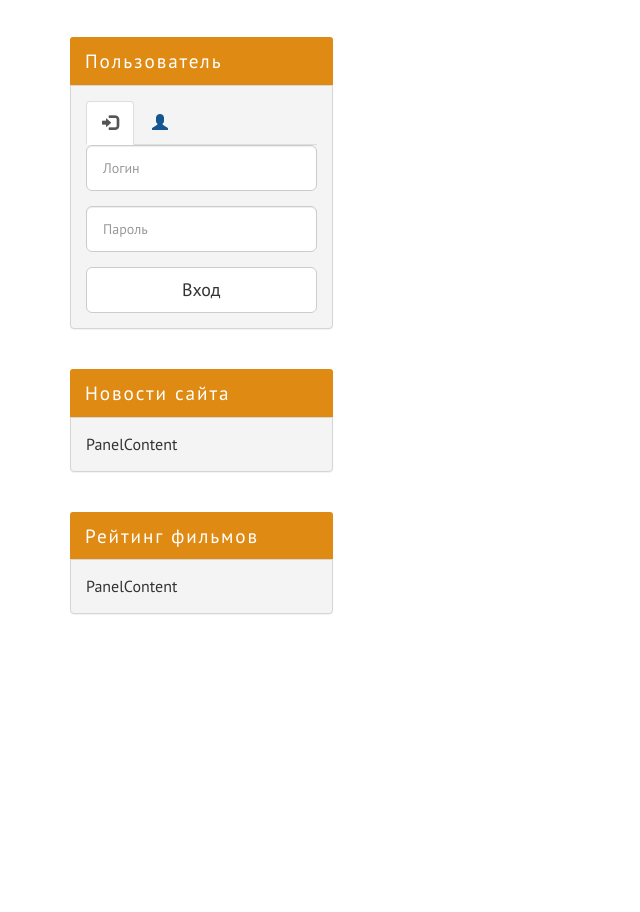
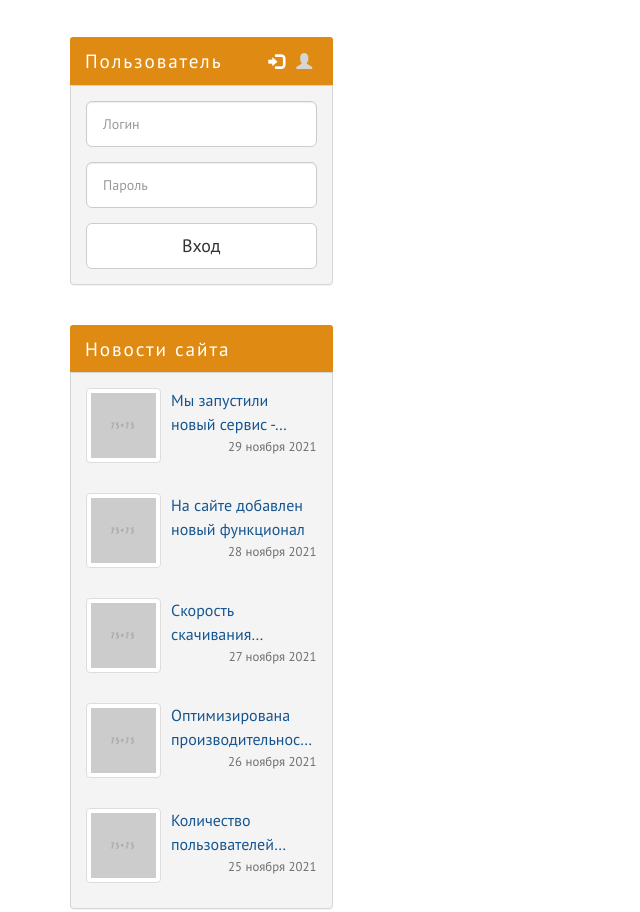
Before and after one commit to ElizavetaBogotska/kinozal-temp, a website: page index.html in a window 1280 px wide. Shown: the part 966-1878 px from the top of the page, without its empty margins (0-640 px from the left). Before the commit the page ends 1660 px from the top, so only its background shows below. Drawn offline with Linux system fonts and the light colour scheme.

Commit message:
site news

```diff
--- a/assets/scss/_bootstrap-theming.scss
+++ b/assets/scss/_bootstrap-theming.scss
@@ -74,3 +74,6 @@
     font-size: 0.875rem;
 }
 }
+.thumbnail {
+    transition: background-color 0.25s;
+}
--- a/assets/scss/_common.scss
+++ b/assets/scss/_common.scss
@@ -8,4 +8,10 @@ body {
 }
 a {
     color: $color-primary;
+
+    &:hover,
+    &:focus {
+        text-decoration: none;
+        color: $color-accent;
+    }
 }
--- a/assets/scss/_sidebar.scss
+++ b/assets/scss/_sidebar.scss
@@ -12,3 +12,69 @@
         width: 100%
     }
 }
+.user-login {
+    position: relative;
+
+    &__tabs {
+        position: absolute;
+        top: 0;
+        right: $gap / 3 * 2;
+        border: none;
+    }
+    a {
+        padding:  14px 5px 11px !important;
+        color: $color-gray;
+        border: none !important;
+        background-color: transparent !important;
+    }
+    .active a {
+        color: $color-white !important;
+    }
+}
+.site-news-item {
+    clear: both;
+    position: relative;
+
+    &:not(:last-child) {
+        min-height: 85px;
+        margin-bottom: $gap;
+
+        &::after {
+            content: "";
+            position: absolute;
+            width: calc(100%-85px);
+            height: 1px;
+            background-color: $color-gray;
+            bottom: 0;
+            right: 0;
+        }
+    }
+    &:hover {
+        a {
+            color: $color-accent;
+        }
+        .site-news-item__image {
+            border-color: $color-accent;
+            background-color: $color-accent;
+        }
+
+    }
+
+    &__image {
+        float: left;
+        width: 75px;
+        margin: 0 10px 10px 0;
+    }
+
+    &__title {
+       a {
+           transition: color 0.25s;
+           @include block-shortener (1rem, 1.5, 50px, 2)
+       }
+    }
+    &__date {
+        font-size: 0.8rem;
+        color: $color-gray-dark;
+        text-align: right;
+    }
+}
--- a/index.html
+++ b/index.html
@@ -153,9 +153,53 @@
                       <div class="site-news panel panel-info">
                         <div class="panel-heading">Новости сайта</div>
                         <div class="panel-body">
-                          PanelContent
-                        </div>
-                      </div>
+                          <div class="site-news-item">
+                            <div class="site-news-item__image thumbnail">
+                              <img src="/assets/img/75x75.png" alt="">
+                            </div>
+                            <div class="site-news-item__title">
+                              <a href="">Мы запустили новый сервис - КиноМонстр</a>
+                            </div>
+                            <div class="site-news-item__date">29 ноября 2021</div>
+                          </div>
+                          <div class="site-news-item">
+                            <div class="site-news-item__image thumbnail">
+                              <img src="/assets/img/75x75.png" alt="">
+                            </div>
+                            <div class="site-news-item__title">
+                              <a href="">На сайте добавлен новый функционал</a>
+                            </div>
+                            <div class="site-news-item__date">28 ноября 2021</div>
+                          </div>
+                          <div class="site-news-item">
+                            <div class="site-news-item__image thumbnail">
+                              <img src="/assets/img/75x75.png" alt="">
+                            </div>
+                            <div class="site-news-item__title">
+                              <a href="">Скорость скачивания фильмов увеличена</a>
+                            </div>
+                            <div class="site-news-item__date">27 ноября 2021</div>
+                          </div>
+                          <div class="site-news-item">
+                            <div class="site-news-item__image thumbnail">
+                              <img src="/assets/img/75x75.png" alt="">
+                            </div>
+                            <div class="site-news-item__title">
+                              <a href="">Оптимизирована производительность сервера</a>
+                            </div>
+                            <div class="site-news-item__date">26 ноября 2021</div>
+                          </div>
+                          <div class="site-news-item">
+                            <div class="site-news-item__image thumbnail">
+                              <img src="/assets/img/75x75.png" alt="">
+                            </div>
+                            <div class="site-news-item__title">
+                              <a href="">Количество пользователей перевалила за 10 000</a>
+                            </div>
+                            <div class="site-news-item__date">25 ноября 2021</div>
+                          </div>
+                          </div>
+                          </div>
                       <div class="top-films panel panel-info">
                         <div class="panel-heading">Рейтинг фильмов</div>
                         <div class="panel-body">
```
Also changed, not shown: assets/css/style.css.
